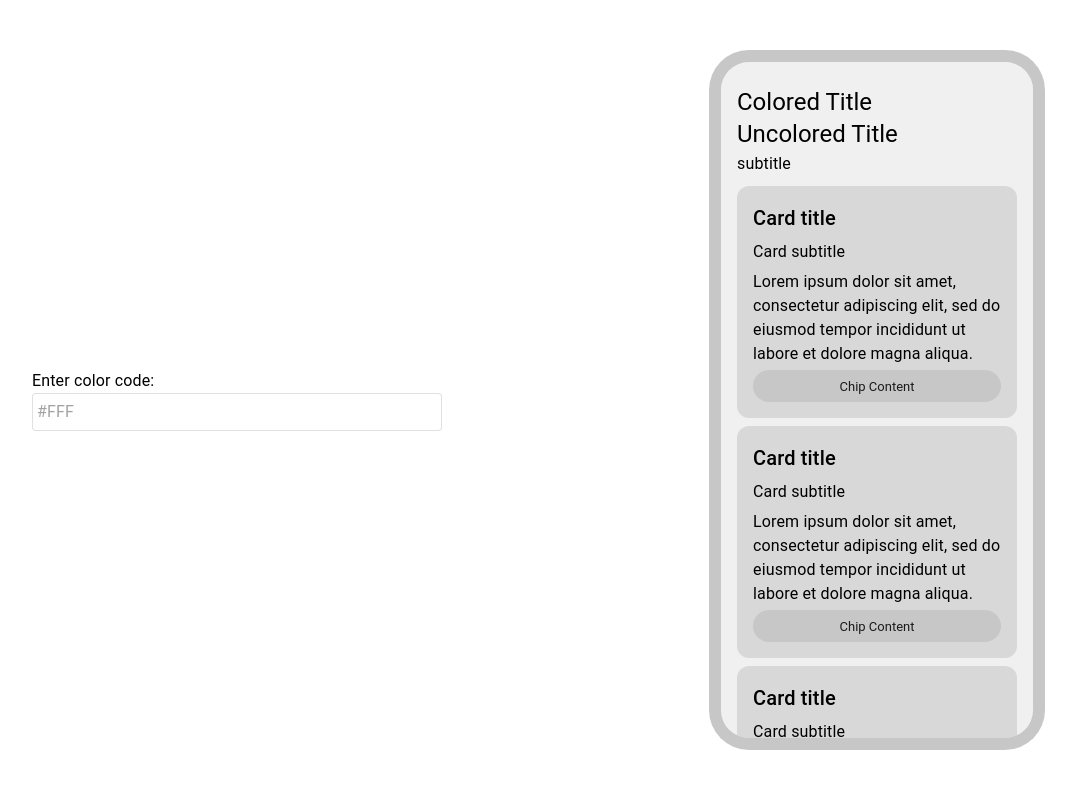
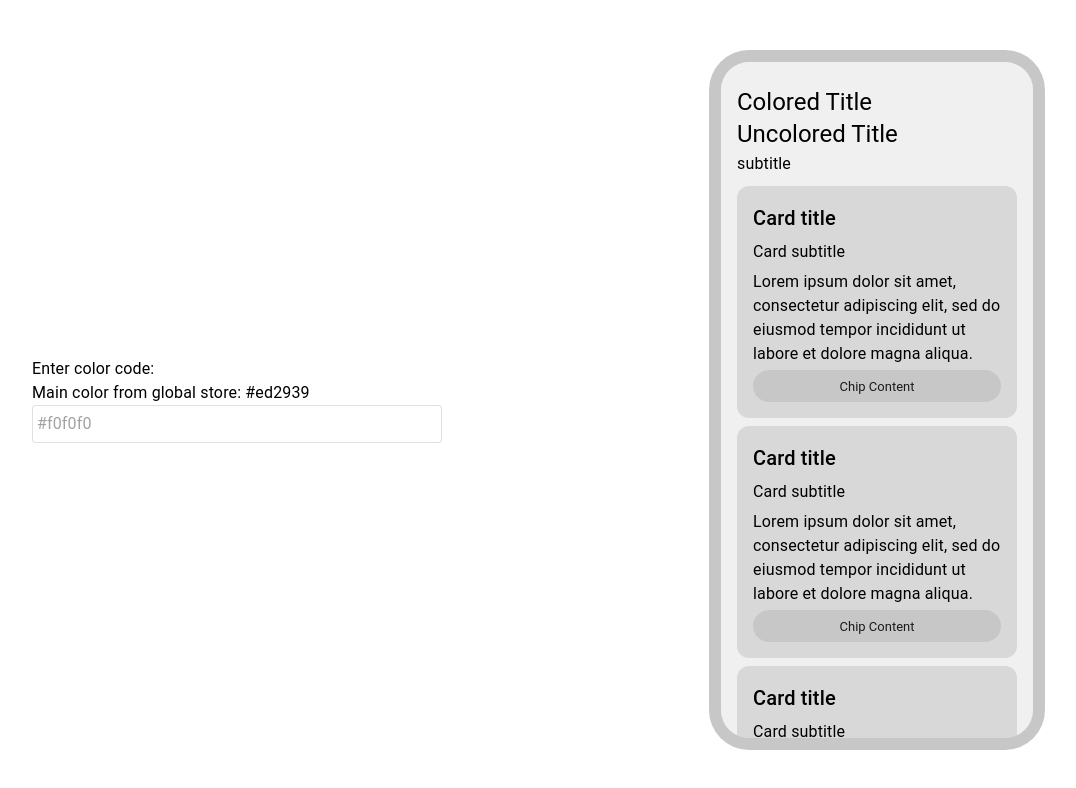
Before and after one commit to shchilkin/ui-colors, a Next.js app: page / in a window 1280 px wide. Shown: the top 788 px of the page, without its empty margins (83-1159 px from the left). Built offline with nearby package versions, Linux system fonts and the light colour scheme.

Commit message:
feat: implement global store

```diff
--- a/components/ColorInput/ColorInput.tsx
+++ b/components/ColorInput/ColorInput.tsx
@@ -1,18 +1,26 @@
 import React from "react";
 import { InputBase, Paper, Typography, Box } from "@mui/material";
+import { useSelector, useDispatch } from "react-redux";
+import { changeColor } from "../../features/colorManipulation";
+import { RootState } from "../../pages/_app";
 
 // TODO: Add logic
 // TODO: Color validation
 // TODO: Different color modes - RGB, HSL, HSB, Hex, HTML Color Names
-export const ColorInput: React.FunctionComponent = () => (
+export const ColorInput: React.FunctionComponent = () => {
+    const mainColor = useSelector<RootState, string>((state) => state.colorManipulation.mainColor);
+    // const dispatch = useDispatch();
+    return (
         <Box>
             <Typography>Enter color code:</Typography>
+            <Typography>Main color from global store: {mainColor}</Typography>
             <Paper
                 variant="outlined"
                 component="form"
                 sx={{ p: "2px 4px", display: "flex", alignItems: "center", width: 400 }}
             >
-            <InputBase placeholder="#FFF" />
+                <InputBase placeholder="#f0f0f0" />
             </Paper>
         </Box>
     );
+};
--- /dev/null
+++ b/features/colorManipulation/colorManipulation.ts
@@ -0,0 +1,16 @@
+import { createSlice } from "@reduxjs/toolkit";
+
+// TODO: Add color manipulation logic (color palette generation)
+const colorManipulationSlice = createSlice({
+    name: "colorManipulation",
+    initialState: { mainColor: "#ed2939" },
+    reducers: {
+        changeColor(state, action) {
+            // eslint-disable-next-line no-param-reassign
+            state.mainColor = action.payload;
+        },
+    },
+});
+
+export const { changeColor } = colorManipulationSlice.actions;
+export default colorManipulationSlice.reducer;
--- /dev/null
+++ b/features/colorManipulation/index.ts
@@ -0,0 +1 @@
+export * from './colorManipulation'
--- a/package.json
+++ b/package.json
@@ -12,9 +12,13 @@
     "@emotion/react": "^11.9.3",
     "@emotion/styled": "^11.9.3",
     "@mui/material": "^5.8.4",
+    "@reduxjs/toolkit": "^1.8.3",
     "next": "12.1.6",
+    "next-redux-wrapper": "^7.0.5",
     "react": "18.2.0",
-    "react-dom": "18.2.0"
+    "react-dom": "18.2.0",
+    "react-redux": "^8.0.2",
+    "redux": "^4.2.0"
   },
   "devDependencies": {
     "@types/node": "18.0.0",
--- a/pages/_app.tsx
+++ b/pages/_app.tsx
@@ -1,7 +1,20 @@
 import type { AppProps } from "next/app";
 import "../styles/styles.css";
+import { configureStore } from "@reduxjs/toolkit";
+import { Provider } from "react-redux";
+import colorManipulationReducer from "../features/colorManipulation/colorManipulation";
 
-// eslint-disable-next-line react/jsx-props-no-spreading
-const MyApp = ({ Component, pageProps }: AppProps) => <Component {...pageProps} />;
+const store = configureStore({
+    reducer: { colorManipulation: colorManipulationReducer },
+});
+
+export type RootState = ReturnType<typeof store.getState>;
+
+const MyApp = ({ Component, pageProps }: AppProps) => (
+    <Provider store={store}>
+        {/* eslint-disable-next-line react/jsx-props-no-spreading */}
+        <Component {...pageProps} />
+    </Provider>
+);
 
 export default MyApp;
```
Also changed, not shown: 1 other file (tests, documents, lock files or other folders). Lines whose indentation alone changed are shown as unchanged.
